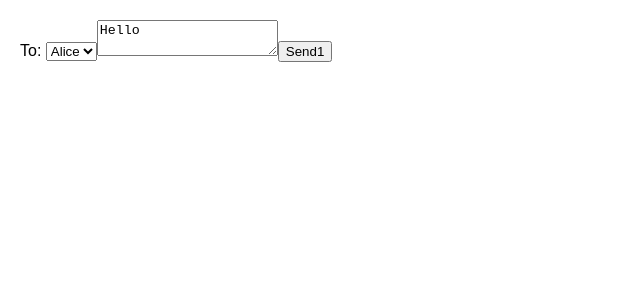
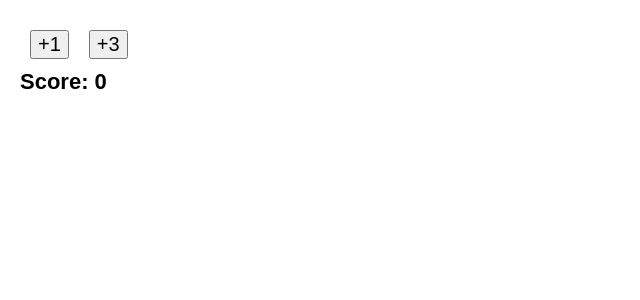
Before and after one commit to yaowen369/hello-react, a React (Create React App) app: page / in a window 1280 px wide. Shown: the top 300 px of the page, without its empty margins (0-640 px from the left). Built offline with nearby package versions, Linux system fonts and the light colour scheme.

Commit message:
添加交互 把一些列state更新入队列 https://www.reactjs.cn/learn/adding-interactivity

```diff
--- /dev/null
+++ b/src/adding_interactivity/Counter.js
@@ -0,0 +1,30 @@
+import {useState} from "react";
+
+import './styles.css'
+
+export default function Counter() {
+    const [score, setScore] = useState(0);
+
+    function increment() {
+        console.log('increment(), score:' + score);
+        setScore( s => s + 1);
+    }
+
+    return (
+        <>
+            <button onClick={() => increment()}>+1</button>
+
+            <button onClick={() => {
+                console.log('1, score:' + score);
+                increment();
+                console.log('2, score:' + score);
+                increment();
+                console.log('3, score:' + score);
+                increment();
+                console.log('4, score:' + score);
+            }}>+3</button>
+
+            <h1>Score: {score}</h1>
+        </>
+    );
+}
--- /dev/null
+++ b/src/adding_interactivity/styles.css
@@ -0,0 +1,49 @@
+* {
+    box-sizing: border-box;
+}
+
+body {
+    font-family: sans-serif;
+    margin: 20px;
+    padding: 0;
+}
+
+h1 {
+    margin-top: 0;
+    font-size: 22px;
+}
+
+h2 {
+    margin-top: 0;
+    font-size: 20px;
+}
+
+h3 {
+    margin-top: 0;
+    font-size: 18px;
+}
+
+h4 {
+    margin-top: 0;
+    font-size: 16px;
+}
+
+h5 {
+    margin-top: 0;
+    font-size: 14px;
+}
+
+h6 {
+    margin-top: 0;
+    font-size: 12px;
+}
+
+code {
+    font-size: 1.2em;
+}
+
+ul {
+    padding-inline-start: 20px;
+}
+
+button { display: inline-block; margin: 10px; font-size: 20px; }
--- a/src/index.js
+++ b/src/index.js
@@ -4,14 +4,12 @@ import './index.css';
 import './learn_props/style.css'
 import reportWebVitals from './reportWebVitals';
 
-import ButtonClick from "./learn_list/ButtonClick";
-import Gallery from "./adding_interactivity/Gallery";
-import Form from "./adding_interactivity/Form";
+import Counter from "./adding_interactivity/Counter";
 
 const root = ReactDOM.createRoot(document.getElementById('root'));
 root.render(
     <React.StrictMode>
-        <Form/>
+        <Counter/>
     </React.StrictMode>
 );
 
```
